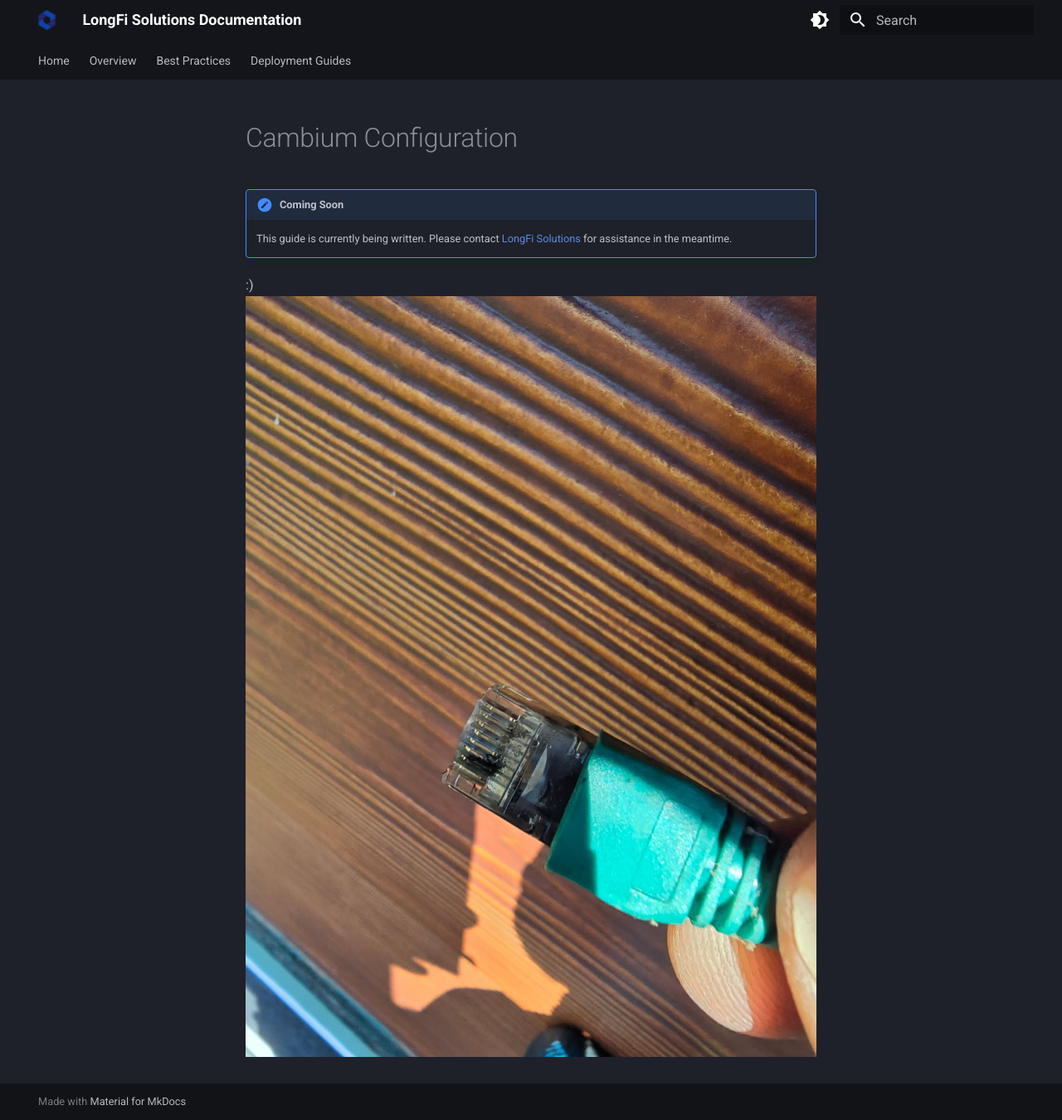
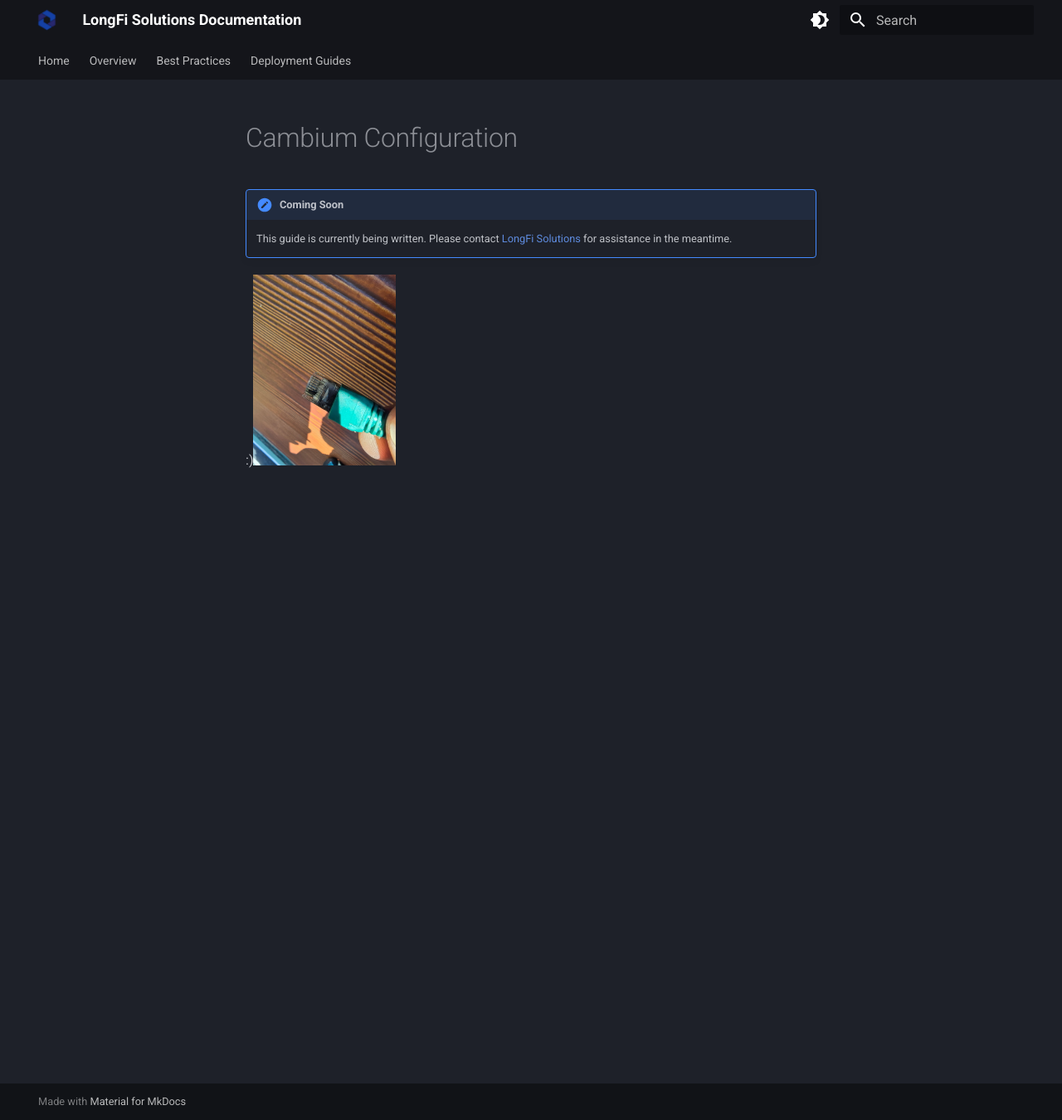
Before and after one commit to LongFi-Solutions/longfi-solutions.github.io, an MkDocs documentation site: the page built from docs/deployment/cambium.md, in a window 1280 px wide and 1350 px high. Shown: the whole window at 83% size. Built offline with MkDocs 1.6.1 and Material for MkDocs 9.7.7, drawn with Linux system fonts in a browser that asks for light colours.

Commit message:
Update Deployment Guides “cambium”

```diff
--- a/docs/deployment/cambium.md
+++ b/docs/deployment/cambium.md
@@ -7,4 +7,4 @@ title: Cambium Configuration
 !!! note "Coming Soon"
     This guide is currently being written. Please contact [LongFi Solutions](https://www.longfisolutions.com/) for assistance in the meantime.
 
-:)![](/assets/images/757530615011.jpg)
+:)![](/assets/images/757530615011.jpg){ .img-sm }
```
